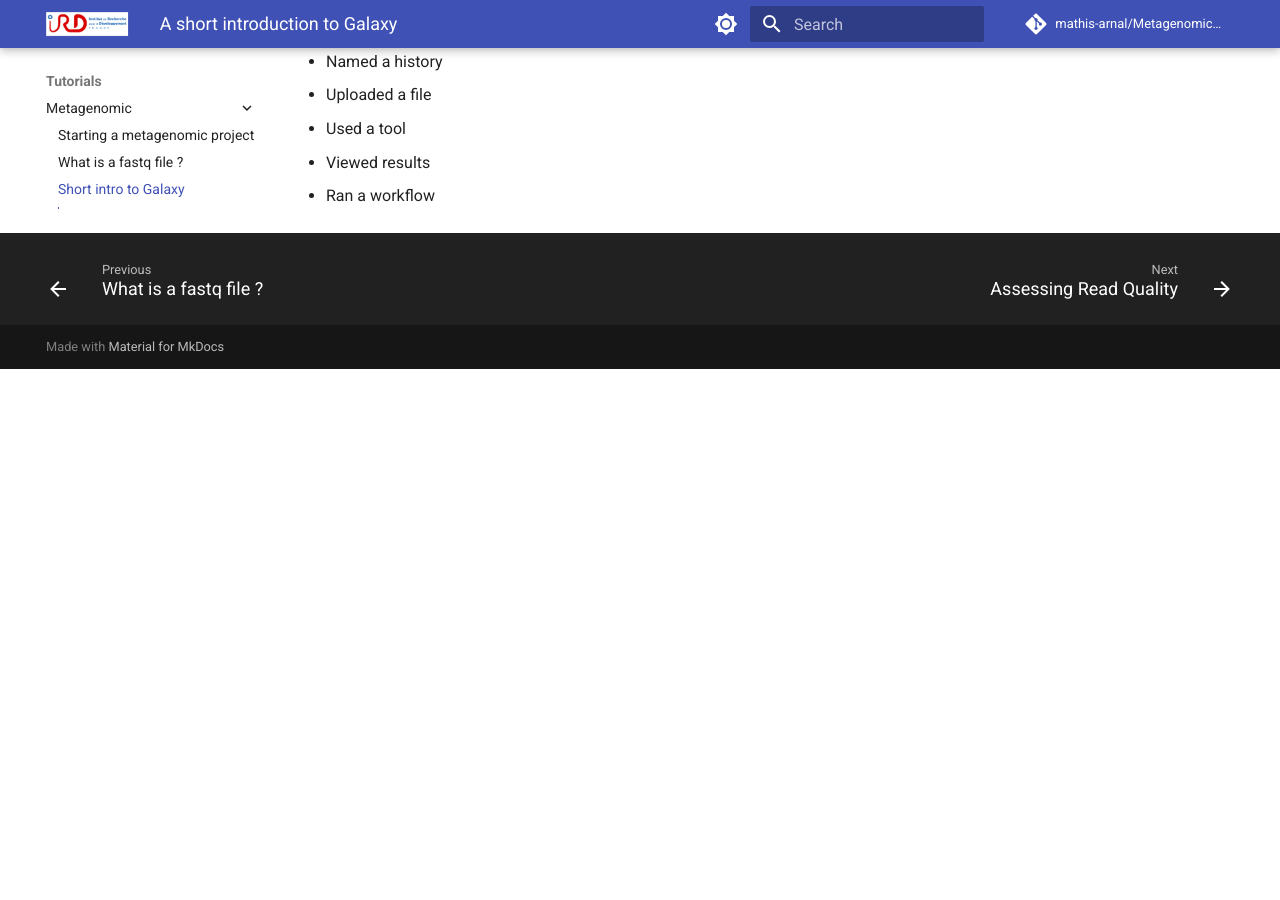
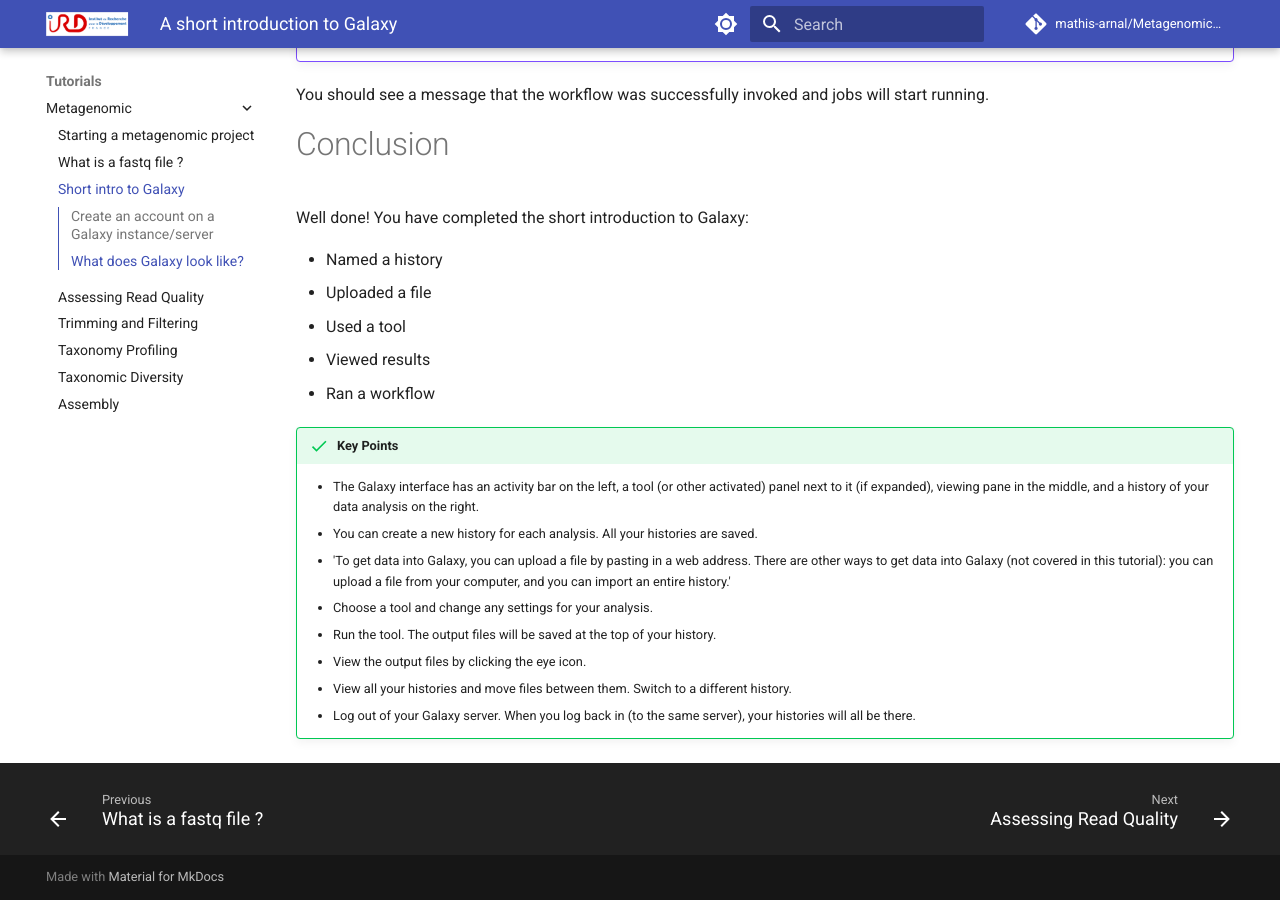
Before and after one commit to mathis-arnal/Metagenomic_Training, an MkDocs documentation site: the page built from docs/pages/metagenomic/03-short_intro_galaxy.md, in a window 1280 px wide and 900 px high, scrolled down 7656 px. Built offline with MkDocs 1.6.1 and Material for MkDocs 9.7.7, drawn with Linux system fonts in a browser that asks for light colours; comment, search, counter and statistics services are not loaded; before the commit the page ends 8025 px from its top, so only the background shows below that; some of the changed text lies outside the part shown.

Commit message:
Add Introduction and Keypoints

```diff
--- a/docs/pages/metagenomic/03-short_intro_galaxy.md
+++ b/docs/pages/metagenomic/03-short_intro_galaxy.md
@@ -31,6 +31,21 @@ subtopic: first
 priority: 2
 ---
 
+!!! info "Lesson overview"
+    **Teaching:** 30 min
+    **Exercises:** 10 min
+
+    **Questions**
+    - How to get started in Galaxy ?
+
+    **Objectives**
+    - Learn how to upload a file
+    - Learn how to use a tool
+    - Learn how to view results
+    - Learn how to view histories
+    - Learn how to extract and run a workflow
+    - Learn how to share a history
+
 # Overview
 
 * This is a short introduction to the Galaxy user interface - the web page that you interact with.
@@ -54,9 +69,7 @@ In Galaxy, *server* and *instance* are often used interchangeably. These terms b
     !!! comment "Different Galaxy servers"
         This is an image of Galaxy Australia, located at [usegalaxy.org.au](https://usegalaxy.org.au/)
 
-        The particular Galaxy server that you are using may look slightly different and have a different web address.
-
-        You can also find more possible Galaxy servers at the top of this tutorial in **Available on these Galaxies**
+        You can also find more possible Galaxy servers depending on your region.
 
 The Galaxy homepage is divided into four sections (panels):
 * The Activity Bar on the left: _This is where you will navigate to the resources in Galaxy (Tools, Workflows, Histories etc.)_
@@ -214,3 +227,18 @@ Well done! You have completed the short introduction to Galaxy:
 * Used a tool
 * Viewed results
 * Ran a workflow
+
+!!! Success "Key Points"
+    - The Galaxy interface has an activity bar on the left, a tool (or other activated)
+    panel next to it (if expanded), viewing pane in the middle, and a history of your
+    data analysis on the right.
+    - You can create a new history for each analysis. All your histories are saved.
+    - 'To get data into Galaxy, you can upload a file by pasting in a web address. There
+    are other ways to get data into Galaxy (not covered in this tutorial): you can upload
+    a file from your computer, and you can import an entire history.'
+    - Choose a tool and change any settings for your analysis.
+    - Run the tool. The output files will be saved at the top of your history.
+    - View the output files by clicking the eye icon.
+    - View all your histories and move files between them. Switch to a different history.
+    - Log out of your Galaxy server. When you log back in (to the same server), your histories
+    will all be there.
```
Also changed, not shown: other parts of docs/pages/metagenomic/03-short_intro_galaxy.md (+1 -1 lines), docs/pages/metagenomic/02-fastq-desc.md (+10 -0 lines), docs/pages/metagenomic/04-assessing-read-quality.md (+15 -0 lines), docs/pages/metagenomic/05-trimming-filtering.md (+16 -1 lines), docs/pages/metagenomic/06-taxonomic.md (+19 -0 lines), docs/pages/metagenomic/07-diversity.md (+17 -0 lines).
